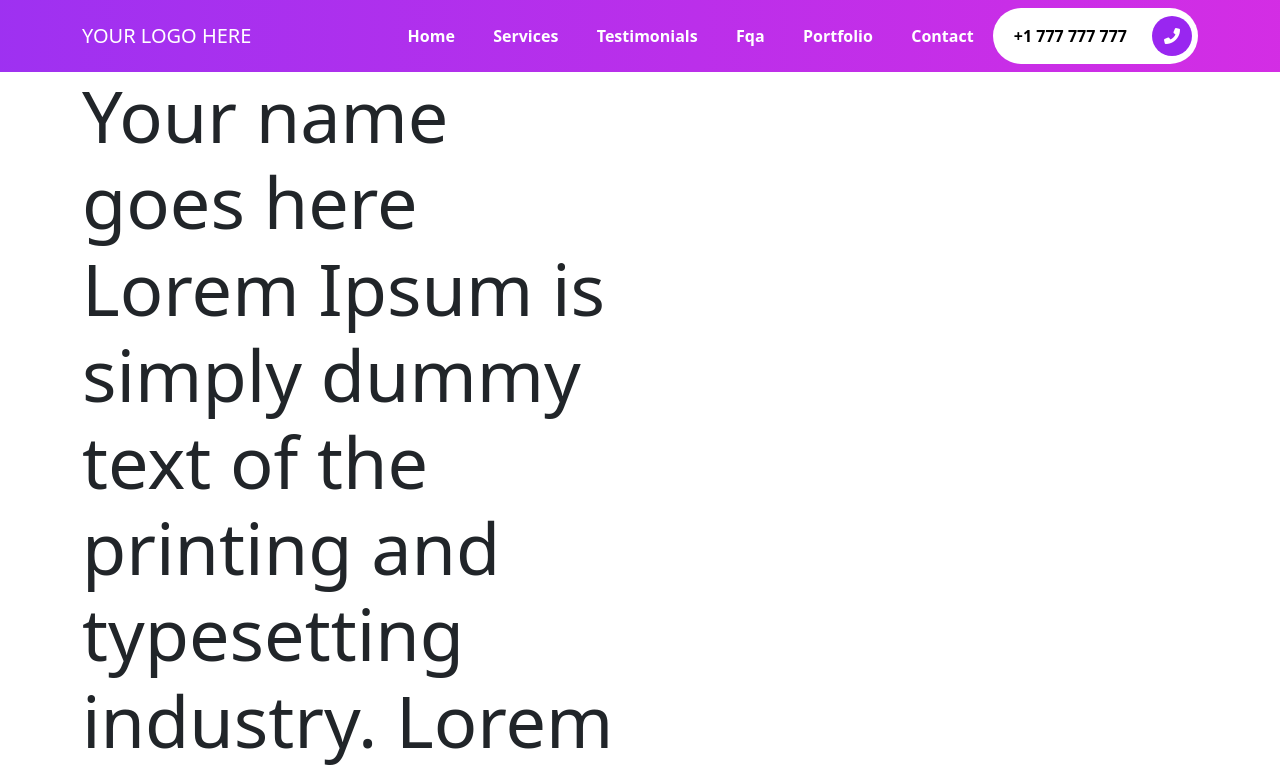
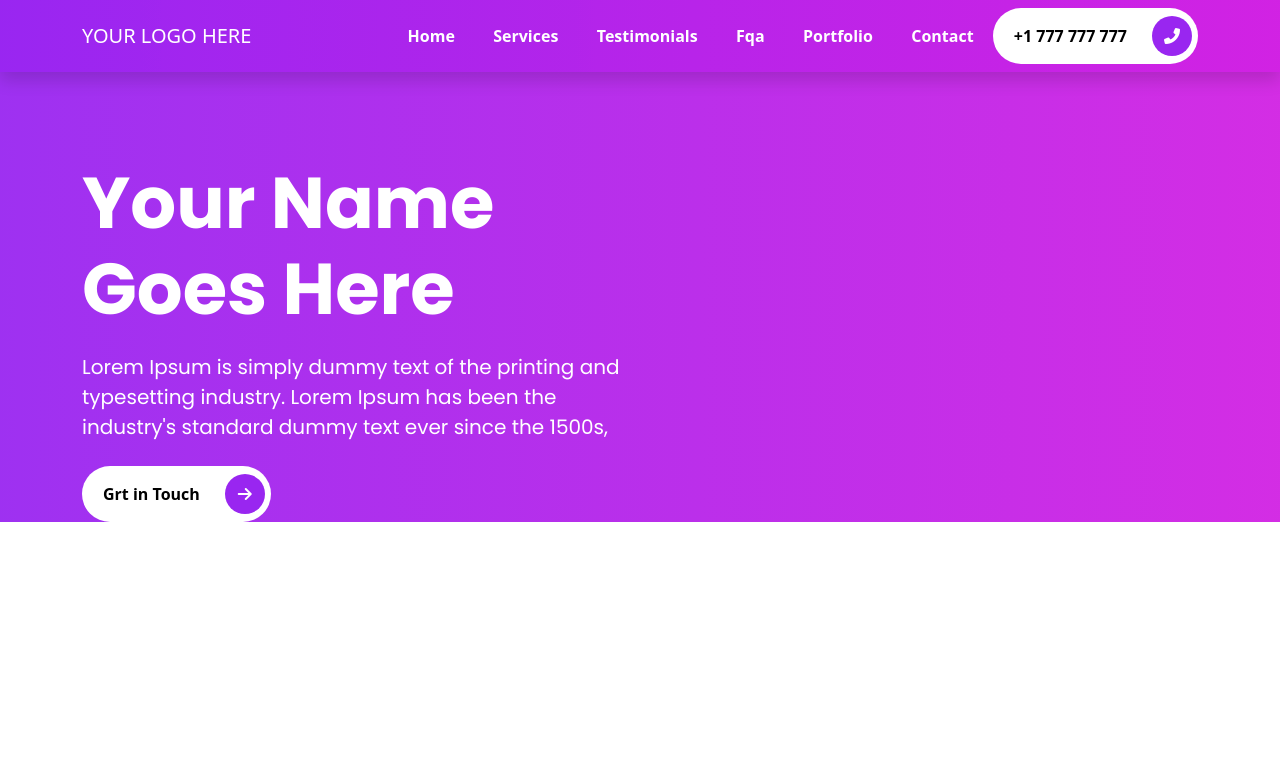
Before and after one commit to Levani1111/Bootstrap-Sass, a website: page index.html in a window 1280 px wide. Shown: the top 777 px of the page. Drawn offline with Linux system fonts and the light colour scheme.

Commit message:
typography

```diff
--- a/index.html
+++ b/index.html
@@ -8,13 +8,14 @@
     <title>Levani Papashvili</title>
     <link href="assets/css/style.css" rel="stylesheet">
     <link href="assets/css/fontawesome.css" rel="stylesheet">
+    <link href="https://fonts.googleapis.com/css2?family=Karla:wght@200&family=Poppins:wght@400;500;600;700;800;900&family=Rubik:wght@500&display=swap" rel="stylesheet">
 </head>
 
 <body>
     <!-- //////////////////////////////////
                        NAVBAR SECTION
         //////////////////////////////////// -->
-    <nav class="navbar navbar-expand-lg navbar-dark menu">
+    <nav class="navbar navbar-expand-lg navbar-dark menu shadow fixed-top">
         <div class="container">
             <a class="navbar-brand" href="#">
                 YOUR LOGO HERE
@@ -59,13 +60,13 @@
         //////////////////////////////////// -->
     <section id="home" class="intro-section">
         <div class="container">
-            <div class="row">
+            <div class="row align-items-center text-white">
                 <div class="col-md-6 intros">
                     <h1 class="display-2">
                         <span class="display-2--intro">
                             Your name goes here
                         </span>
-                        <span class="display-2--description">
+                        <span class="display-2--description lh-base">
                             Lorem Ipsum is simply dummy text of the printing and typesetting industry.
                             Lorem Ipsum has been the industry's standard dummy text ever since the 1500s,
                         </span>
--- a/scss/components/_typography.scss
+++ b/scss/components/_typography.scss
@@ -0,0 +1,21 @@
+@use '../custom' as *;
+
+
+.display-2 {
+    margin-bottom: 1.5rem;
+    text-transform: capitalize;
+    font-family: 'Poppins', sans-serif;
+
+    &--intro {
+        display: inline-block;
+        font-weight: 700;
+        font-family: 'Poppins', sans-serif;
+    }
+
+    &--description {
+        font-size: 1.25rem;
+        display: block;
+        margin-top: 1.2rem;
+        text-transform: none;
+    }
+}
--- a/scss/sections/_intro-section.scss
+++ b/scss/sections/_intro-section.scss
@@ -0,0 +1,10 @@
+@use '../custom' as *;
+@use '../components/mixins' as *;
+
+.intro-section {
+    @include gradient;
+    padding: 10rem 0 0 0;
+    width: 100%;
+    height: 100%;
+
+}
```
Also changed, not shown: assets/css/style.css, 1 other file.
